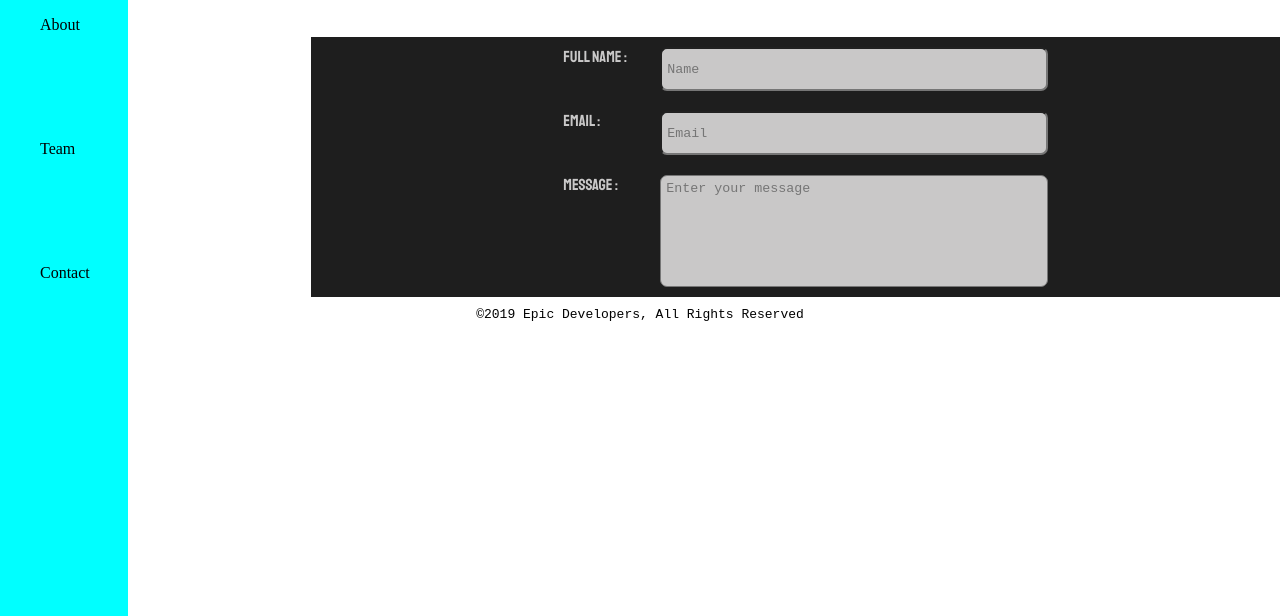
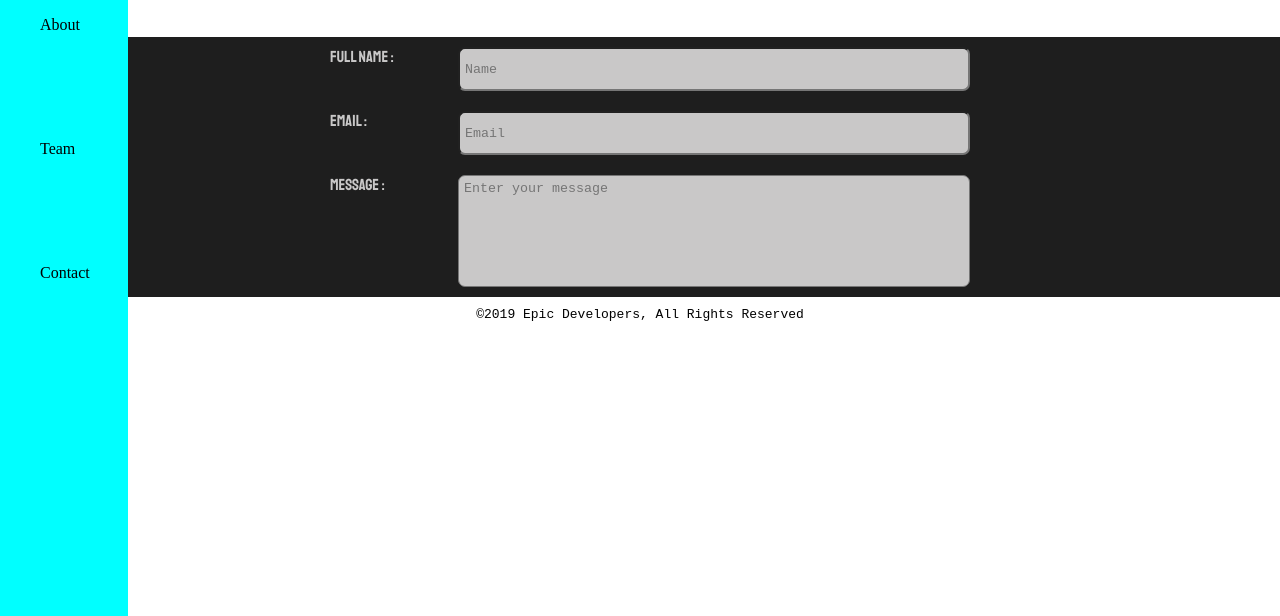
Before and after one commit to FACG6/epic-developers, a plain HTML site: page index.html in a window 1280 px wide. Shown: the part 184-800 px from the top of the page. Drawn offline with Linux system fonts and the light colour scheme.

Commit message:
solved conflict

```diff
--- a/style.css
+++ b/style.css
@@ -7,7 +7,6 @@ body {
 }
 .body{
     width: 100%;
-    margin-left: 13%;
 }
 a {
     text-decoration: none ;
@@ -56,10 +55,9 @@ li {
 }
 
 .contactus{
-    width: 87%;
+    width: 100%;
     background: #1e1e1e;
     padding: 10px;
-    margin-left: 13%;
 }
 .contactus-form{
     width: 50%;
```
